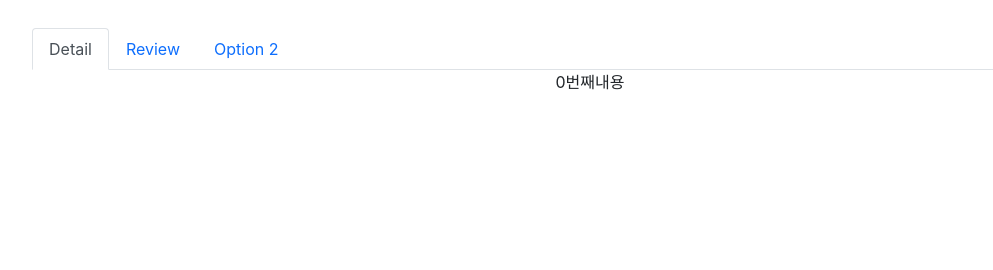
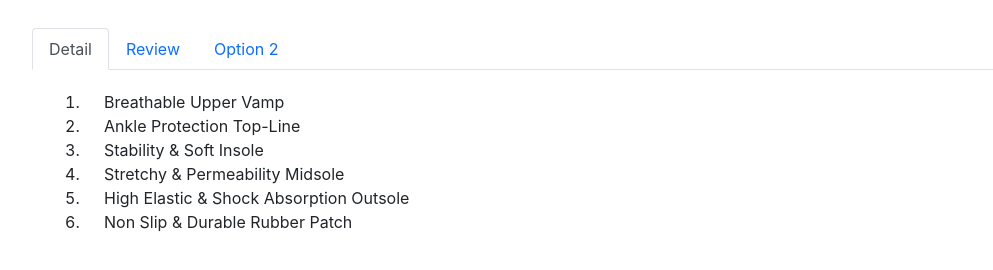
Before and after one commit to yongsin729/React-Shop, a React (Create React App) app: page /detail/1 in a window 1280 px wide. Shown: the part 524-794 px from the top of the page, without its empty margins (50-1043 px from the left). Built offline with nearby package versions, Linux system fonts and the light colour scheme.

Commit message:
shopping basket

```diff
--- a/src/Detail.js
+++ b/src/Detail.js
@@ -98,11 +98,27 @@ function Detail(props){
         })
 
         if(props.tab===0){
-            return <div>0번째내용</div>
+            return (
+              <div className='tab-text'>
+                <ol >
+                  <li>Breathable Upper Vamp</li>
+                  <li>Ankle Protection Top-Line</li>
+                  <li> Stability & Soft Insole</li>
+                  <li> Stretchy & Permeability Midsole</li>
+                  <li>High Elastic & Shock Absorption Outsole</li>
+                  <li> Non Slip & Durable Rubber Patch</li>
+                </ol>
+              </div>
+            );
         }else if(props.tab===1){
-            return <div>1번째내용</div>
+            return (
+                <div className='tab-text'>
+                    <h4>제목</h4>
+                    <p>내용 </p>
+                </div>
+            )
         }else{
-            return <div>2번째 내용 </div>
+            return <div className='tab-text'>Temporary</div>
         }
     }
     function Modal(){
--- a/src/Detail.scss
+++ b/src/Detail.scss
@@ -41,3 +41,10 @@ $mainColor:#ff0000;
 .input-amount{
     width:100px;
 }
+.tab-text{
+    padding: 20px;
+    text-align: left;
+}
+.tab-text li{
+    padding-left: 20px;
+}
```
